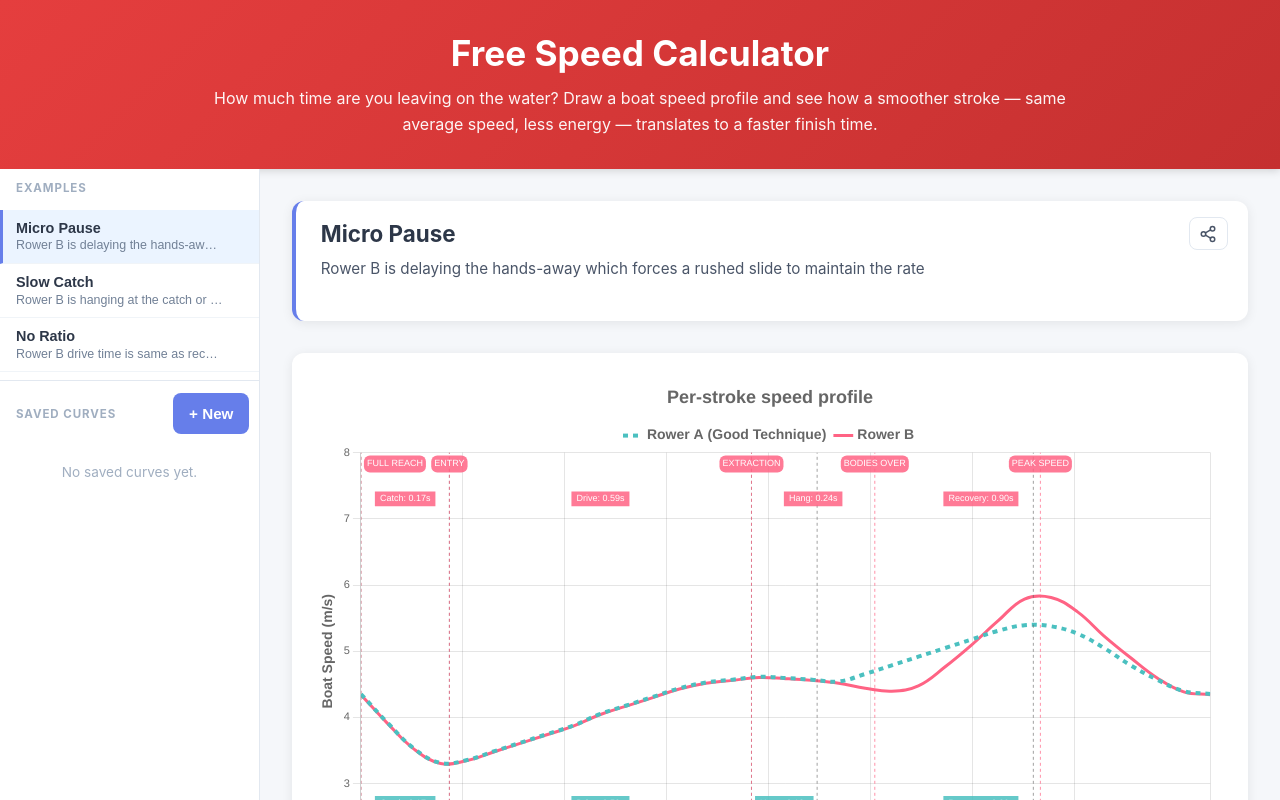
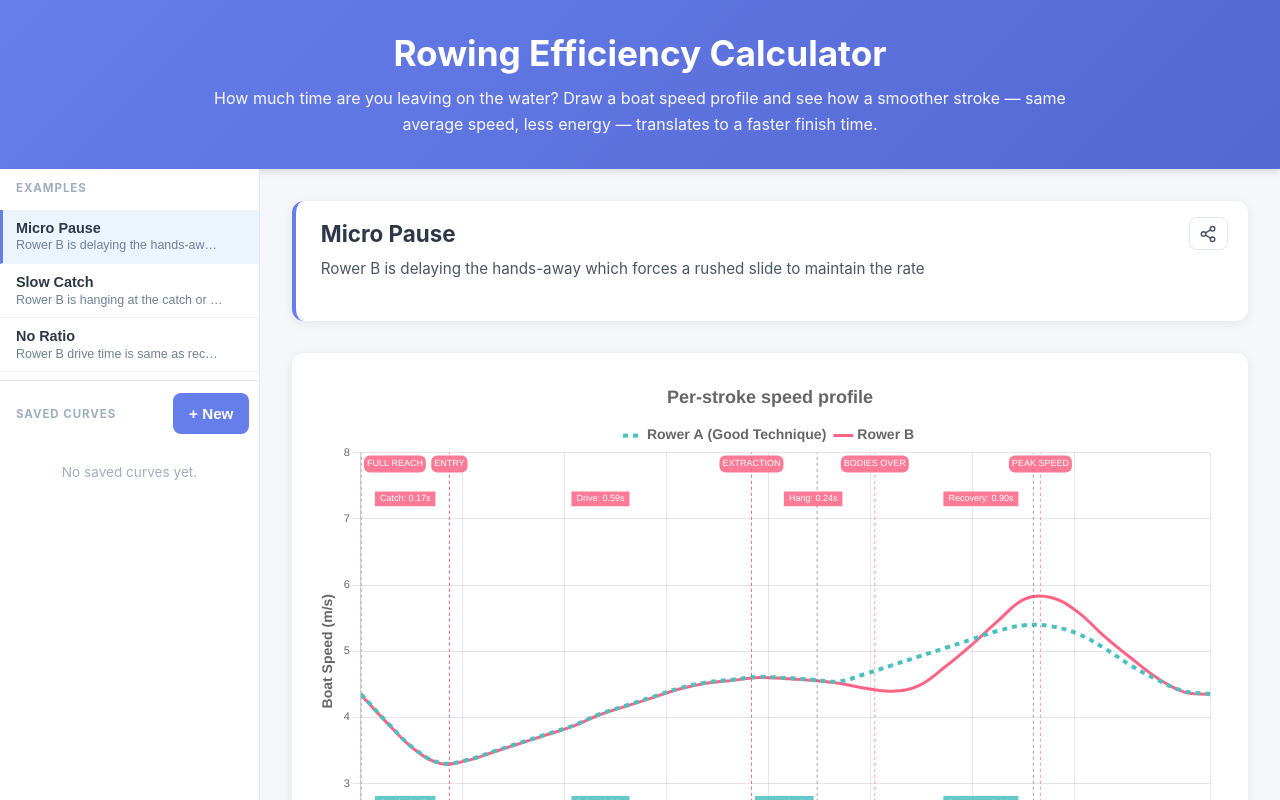
Before and after one commit to alanwillemsen/free-speed, a React (Vite) app: page / in a window 1280 px wide. Shown: the top 800 px of the page. Built offline with nearby package versions, Linux system fonts and the light colour scheme.

Commit message:
Rename to Rowing Efficiency Calculator and update header colour to indigo
Co-Authored-By: Claude Sonnet 4.6 <noreply@anthropic.com>

```diff
--- a/src/App.css
+++ b/src/App.css
@@ -25,7 +25,7 @@ body {
 }
 
 .app-header {
-  background: linear-gradient(135deg, #e53e3e 0%, #c53030 100%);
+  background: linear-gradient(135deg, #667eea 0%, #5568d3 100%);
   color: white;
   padding: 2rem;
   text-align: center;
--- a/src/App.jsx
+++ b/src/App.jsx
@@ -164,7 +164,7 @@ function App() {
   return (
     <div className="app">
       <header className="app-header">
-        <h1>Free Speed Calculator</h1>
+        <h1>Rowing Efficiency Calculator</h1>
         <p className="subtitle">
           How much time are you leaving on the water? Draw a boat speed profile and see how
           a smoother stroke — same average speed, less energy — translates to a faster finish time.
```
Also changed, not shown: 1 other file (tests, documents, lock files or other folders).
